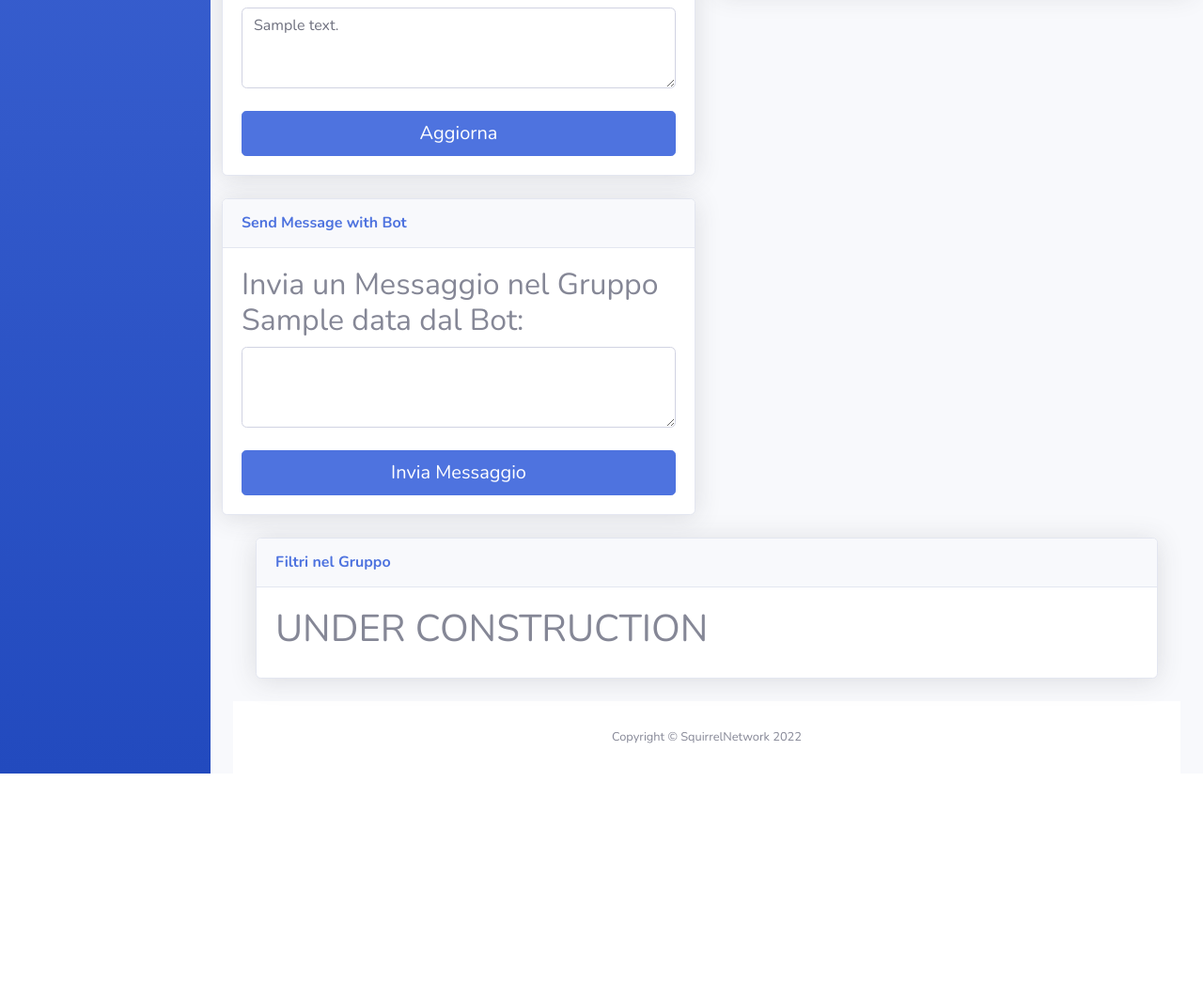
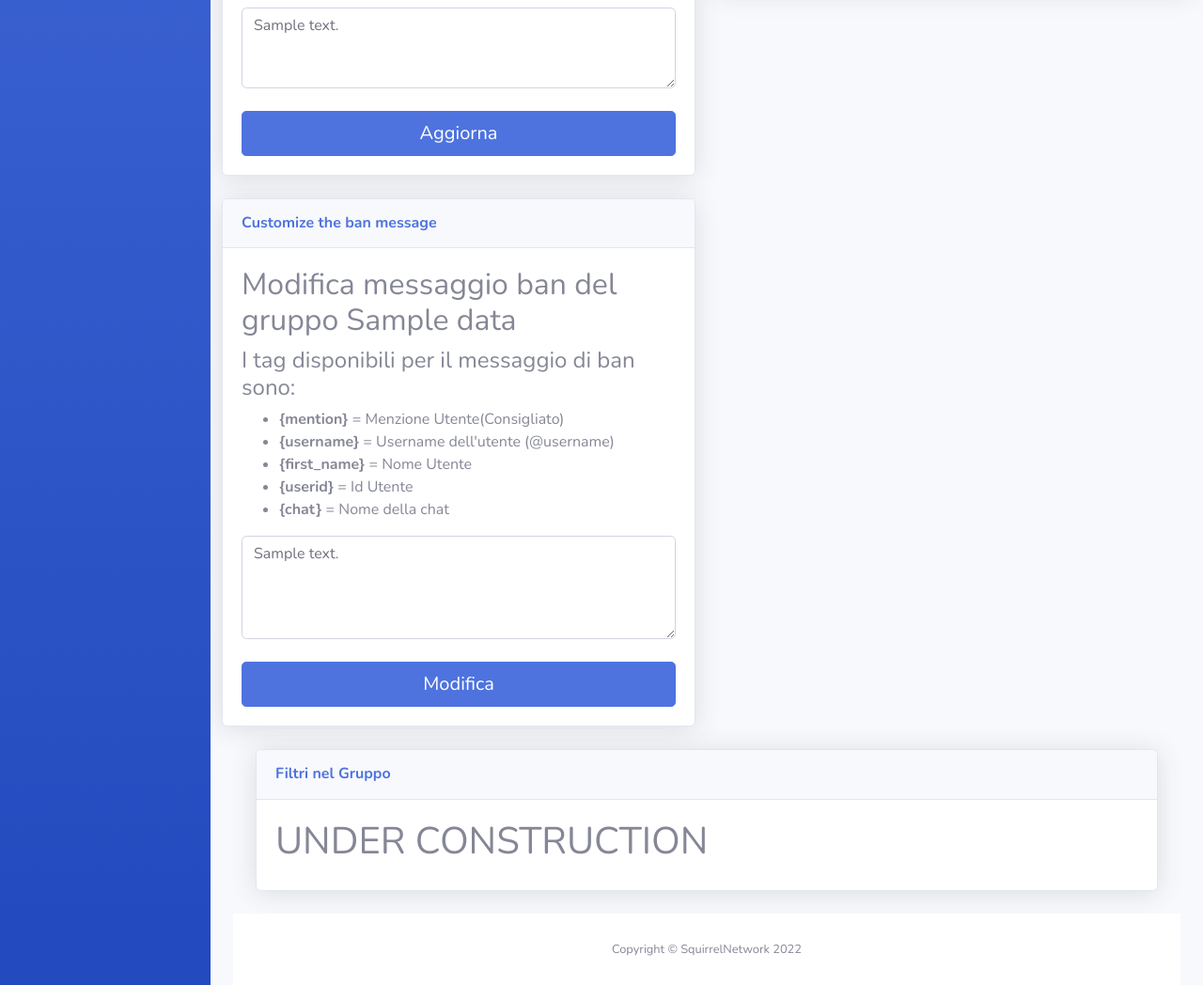
Before and after one commit to Squirrel-Network/nebula_dashboard, a Flask app: template templates/edit.html in a window 1280 px wide. Shown: the part 1239-2287 px from the top of the page at 94% size. Before the commit the page ends 2062 px from the top, so only its background shows below. Run offline with Flask 2, Linux system fonts and the light colour scheme; the template is opened without the code that fills it: most values are stand-ins (such as "Sample title", 1, 10 or a date in 2020); grey boxes marked "Sample" are stand-in pictures; some libraries are stand-ins or nearby versions.

Commit message:
add ban message section and fix title problem

```diff
--- a/templates/edit.html
+++ b/templates/edit.html
@@ -168,14 +168,22 @@
                             <!-- Basic Card Example -->
                             <div class="card shadow mb-4">
                                 <div class="card-header py-3">
-                                    <h6 class="m-0 font-weight-bold text-primary">Send Message with Bot</h6>
+                                    <h6 class="m-0 font-weight-bold text-primary">Customize the ban message</h6>
                                 </div>
                                 <div class="card-body">
                                     <form method="POST">
-                                        <h2 id="gotomessage">Invia un Messaggio nel Gruppo {{data['group_name']}} dal Bot:</h2>
-                                           <textarea class="form-control" id="exampleFormControlTextarea1" rows="3" name="sendbot"></textarea>
+                                        <h2 id="gotomessage">Modifica messaggio ban del gruppo {{data['group_name']}} </h2>
+                                        <h4>I tag disponibili per il messaggio di ban sono:</h4>
+                                        <ul>
+                                            <li><b>{mention}</b> = Menzione Utente(Consigliato)</li>
+                                            <li><b>{username}</b> = Username dell'utente (@username)</li>
+                                            <li><b>{first_name}</b> = Nome Utente</li>
+                                            <li><b>{userid}</b> = Id Utente</li>
+                                            <li><b>{chat}</b> = Nome della chat</li>
+                                        </ul>
+                                           <textarea class="form-control" id="exampleFormControlTextarea1" rows="4" name="banmessage" required>{{data['ban_message']}}</textarea>
                                            <br>
-                                           <button type="submit" class="btn btn-primary btn-lg btn-block" name="sendmessagebutton">Invia Messaggio</button>
+                                           <button type="submit" class="btn btn-primary btn-lg btn-block" name="sendbanmessage">Modifica</button>
                                         </form>
                                 </div>
                             </div>
@@ -298,14 +306,23 @@
                         <h6 class="m-0 font-weight-bold text-primary">Impostazioni per Owner Del Bot</h6>
                 </div>
                     <div class="card-body">
-                        <h1>PARTE VISIBILE SOLO AGLI OWNER DEL BOT (In costruzione)</h1>
+                        <h1>Pannello Owner del Bot (In costruzione)</h1>
                         <div class="container">
                             <div class="row">
                               <div class="col">
-                            <div class="custom-control custom-switch">
-                                <input type="checkbox" class="custom-control-input" id="customSwitch1">
-                                <label class="custom-control-label" for="customSwitch1">Toggle this switch element</label>
-                            </div>
+                                <div class="card shadow mb-4">
+                                    <div class="card-header py-3">
+                                        <h6 class="m-0 font-weight-bold text-primary">Send Message with Bot</h6>
+                                    </div>
+                                    <div class="card-body">
+                                        <form method="POST">
+                                            <h2 id="gotomessage">Invia un Messaggio nel Gruppo {{data['group_name']}} dal Bot:</h2>
+                                               <textarea class="form-control" id="exampleFormControlTextarea1" rows="3" name="sendbot"></textarea>
+                                               <br>
+                                               <button type="submit" class="btn btn-primary btn-lg btn-block" name="sendmessagebutton">Invia Messaggio</button>
+                                            </form>
+                                    </div>
+                                </div>
                         </div>
                               <div class="col">Column</div>
                               <div class="w-100"></div>
```
Also changed, not shown: routes/update.py (+15 -1 lines).
